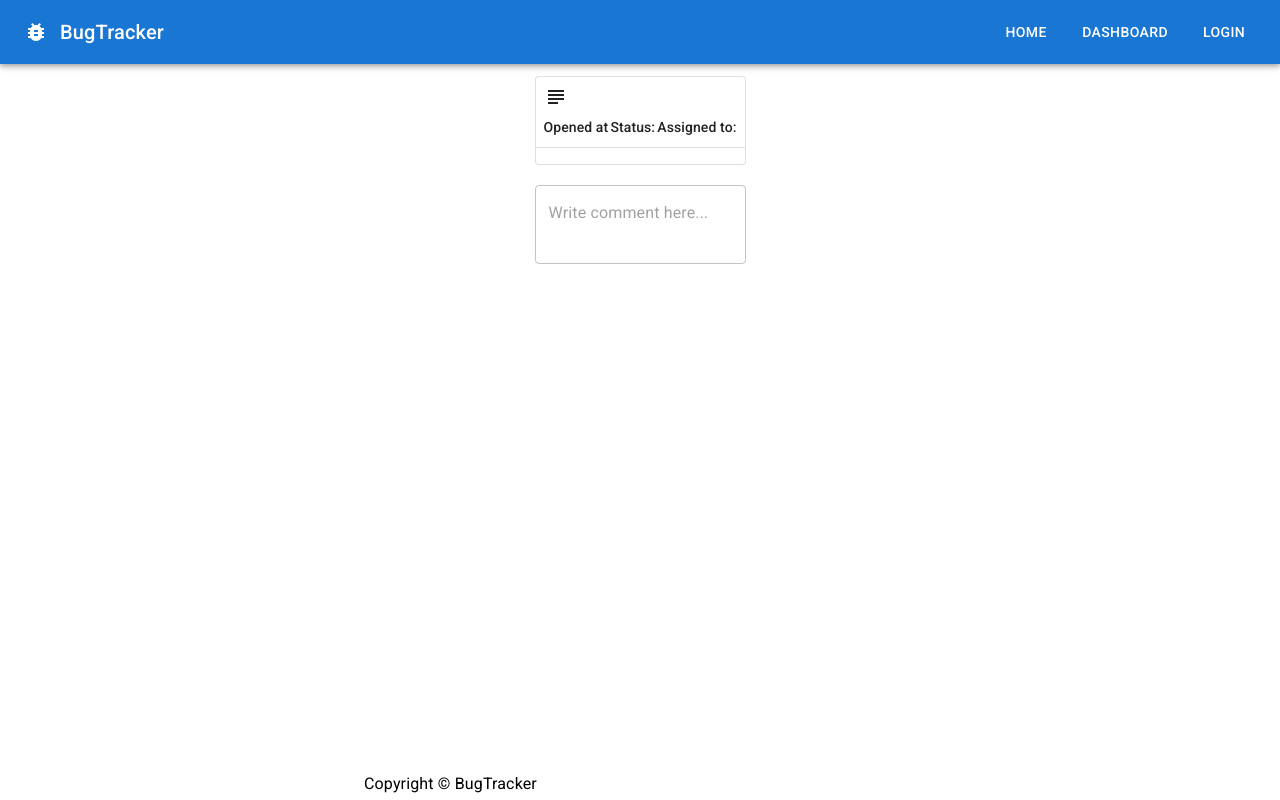
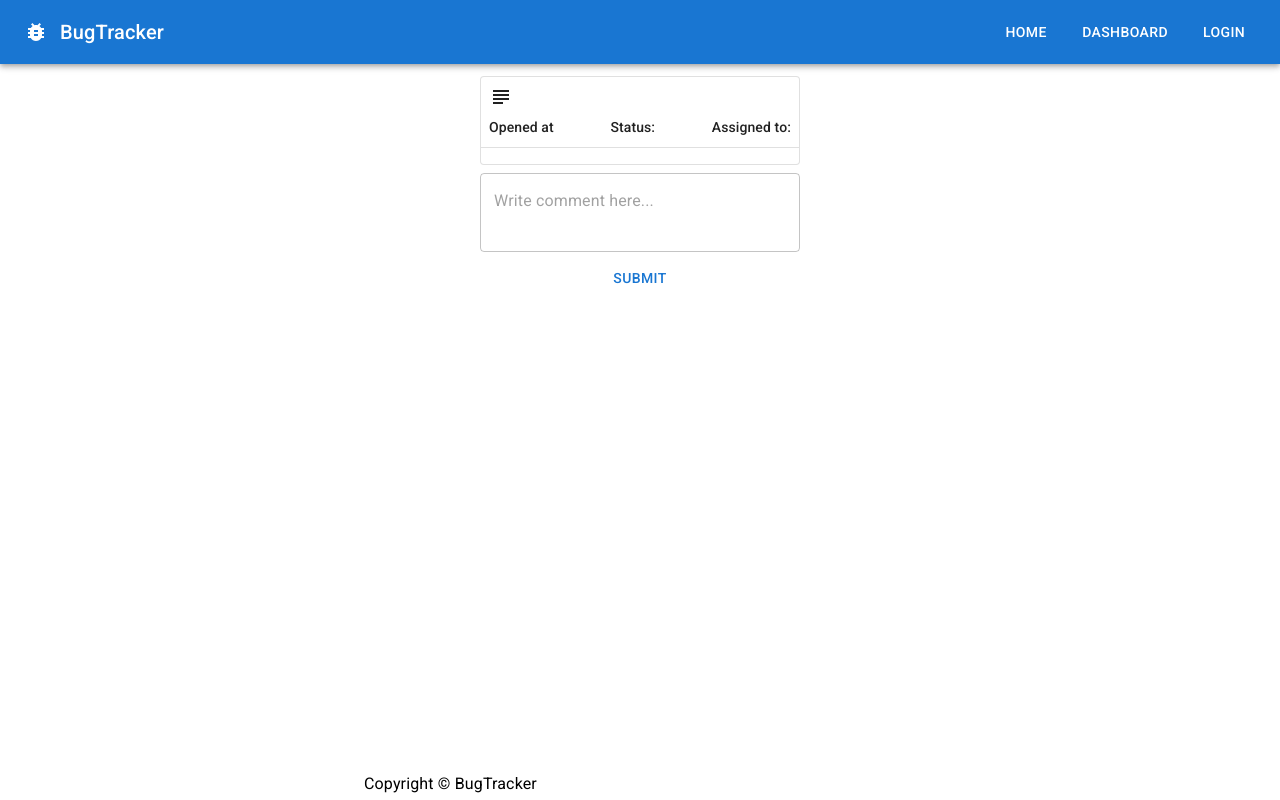
Before and after one commit to R894/bugtracker, a Next.js app in the folder client/: page /issue/1 in a window 1280 px wide. Built offline with nearby package versions, Linux system fonts and the light colour scheme; no server answers.

Commit message:
feat: add comments

```diff
--- a/client/src/components/Comments/CommentForm.tsx
+++ b/client/src/components/Comments/CommentForm.tsx
@@ -1,11 +1,17 @@
-import { TextField } from '@mui/material'
+import { createComment } from '@/api/commentService'
+import { Button, TextField } from '@mui/material'
 import { useState } from 'react'
 
-const CommentForm = () => {
+const CommentForm = ({ bugId, token }: { bugId: string; token: string }) => {
   const [commentText, setCommentText] = useState('')
+  const handleSubmitComment = async () => {
+    if (!token || !bugId) return
+    const response = await createComment({ bugId, content: commentText }, token)
+    console.log(response)
+  }
   return (
+    <>
       <TextField
-      sx={{ p: '20px 0' }}
         multiline
         fullWidth
         minRows={2}
@@ -16,6 +22,8 @@ const CommentForm = () => {
           setCommentText(e.target.value)
         }}
       />
+      <Button onClick={handleSubmitComment}>Submit</Button>
+    </>
   )
 }
 
--- a/client/src/components/Comments/CommentList.tsx
+++ b/client/src/components/Comments/CommentList.tsx
@@ -1,5 +1,47 @@
-const CommentList = () => {
-  return <></>
+import { getCommentsByBugId } from '@/api/commentService'
+import { Comment } from '@/api/models/comment'
+import { Grid, Paper } from '@mui/material'
+import moment from 'moment'
+import { useEffect, useState } from 'react'
+
+const CommentContainer = ({ comment }: { comment: Comment }) => {
+  return (
+    <Paper sx={{ padding: '40px 20px' }}>
+      <Grid container wrap="nowrap" spacing={2}>
+        <Grid justifyContent="left" item xs zeroMinWidth>
+          <h4 style={{ margin: 0, textAlign: 'left' }}>Michel Michel</h4>
+          <p style={{ textAlign: 'left' }}>{comment.content}</p>
+          <p style={{ textAlign: 'left' }}>
+            {moment(comment.createdAt).format('MMM Do YY')}
+          </p>
+        </Grid>
+      </Grid>
+    </Paper>
+  )
+}
+
+const CommentList = ({ bugId, token }: { bugId: string, token: string }) => {
+  const [comments, setComments] = useState<Comment[]>([])
+  useEffect(() => {
+    if (!token || !bugId) return
+    const getComments = async () => {
+      console.log(`Using Bug ID: ${bugId} and Token: ${token}`)
+      const response = await getCommentsByBugId(bugId, token)
+      if (response && response.error != null) {
+        return
+      }
+      console.log(response)
+      setComments(response)
+    }
+    getComments()
+  }, [bugId, token])
+  return (
+    <>
+      {comments && comments.map((comment) => (
+        <CommentContainer key={comment.id} comment={comment} />
+      ))}
+    </>
+  )
 }
 
 export default CommentList
--- a/client/src/pages/issue/[slug].tsx
+++ b/client/src/pages/issue/[slug].tsx
@@ -1,11 +1,15 @@
 import BugForm from '@/components/BugForm/BugForm'
 import CommentForm from '@/components/Comments/CommentForm'
+import CommentList from '@/components/Comments/CommentList'
+import { useUserContext } from '@/context/UserContext'
 import Layout from '@/layouts/Layout'
+import { Stack } from '@mui/material'
 import Head from 'next/head'
 import { useRouter } from 'next/router'
 
 export default function Home() {
   const router = useRouter()
+  const { token } = useUserContext()
   return (
     <>
       <Head>
@@ -16,8 +20,13 @@ export default function Home() {
       </Head>
       <main>
         <Layout>
-          {router.query.slug && <BugForm bugId={router.query.slug as string} />}
-          <CommentForm/>
+          <Stack width={'100%'} minWidth={'320px'} gap={1}>
+            {router.query.slug && (
+              <BugForm bugId={router.query.slug as string} />
+            )}
+            <CommentList bugId={router.query.slug as string} token={token} />
+            <CommentForm bugId={router.query.slug as string} token={token} />
+          </Stack>
         </Layout>
       </main>
     </>
```
Lines whose indentation alone changed are shown as unchanged.
